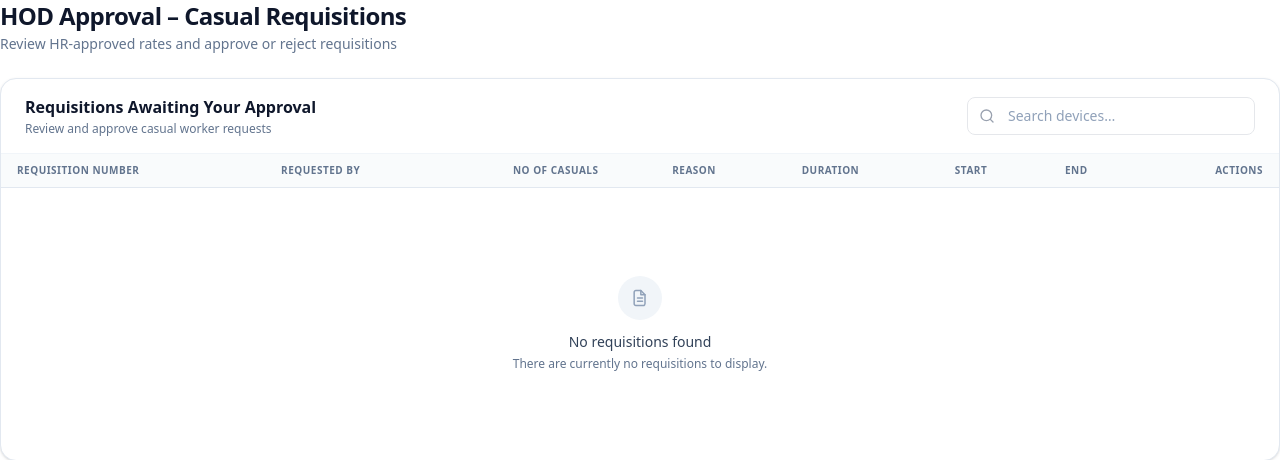
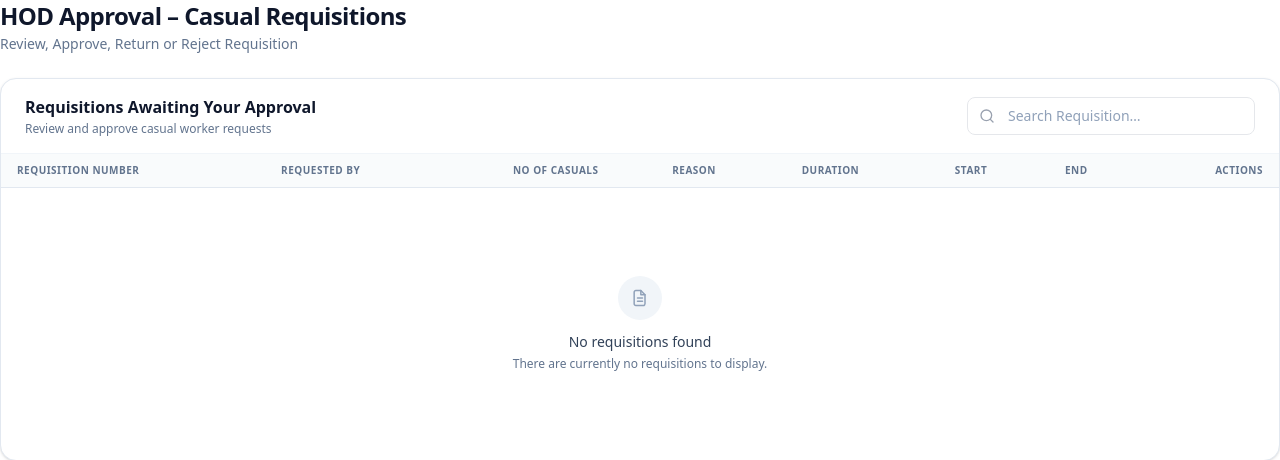
Before and after one commit to kememwa/ictcentralV5, a Laravel app: page /requisition in a window 1280 px wide. Shown: the top 460 px of the page. Run offline with Laravel 12, Linux system fonts and the light colour scheme; the visitor is signed in with stand-in values (Sample User, id 1); data comes from the database, SQL or seed files in the repository; data that the repository does not hold is empty; style sheets or scripts are compiled from the project's sources; some libraries are stand-ins or nearby versions.

Commit message:
copied production views

```diff
--- a/resources/views/livewire/coo/requisition-approval.blade.php
+++ b/resources/views/livewire/coo/requisition-approval.blade.php
@@ -31,7 +31,7 @@
                         <input
                             type="text"
                             wire:model.live.debounce.300ms="search"
-                            placeholder="Search devices…"
+                            placeholder="Search requisition…"
                             class="w-full rounded-lg border border-gray-200 bg-white py-2 pl-10 pr-3
                                 text-sm text-slate-700 placeholder:text-slate-400
                                 focus:border-blue-500 focus:outline-none focus:ring-2 focus:ring-blue-100"
--- a/resources/views/livewire/manage-requisition.blade.php
+++ b/resources/views/livewire/manage-requisition.blade.php
@@ -2,7 +2,7 @@
 
    <x-page-header
         title="HOD Approval – Casual Requisitions"
-        subtitle="Review HR-approved rates and approve or reject requisitions">
+        subtitle="Review, Approve, Return or Reject Requisition">
 
     </x-page-header>
 
@@ -31,7 +31,7 @@
                         <input
                             type="text"
                             wire:model.live.debounce.300ms="search"
-                            placeholder="Search devices…"
+                            placeholder="Search Requisition…"
                             class="w-full rounded-lg border border-gray-200 bg-white py-2 pl-10 pr-3
                                 text-sm text-slate-700 placeholder:text-slate-400
                                 focus:border-blue-500 focus:outline-none focus:ring-2 focus:ring-blue-100"
```
